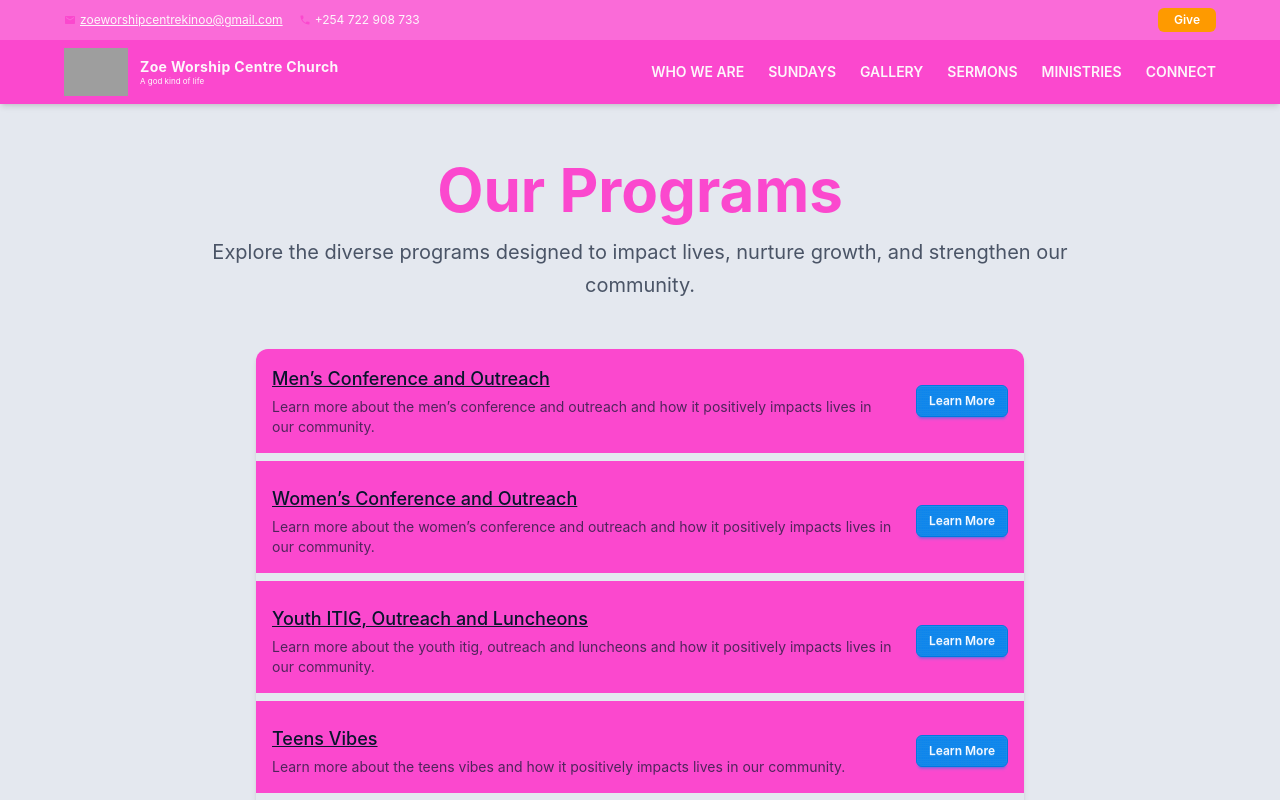
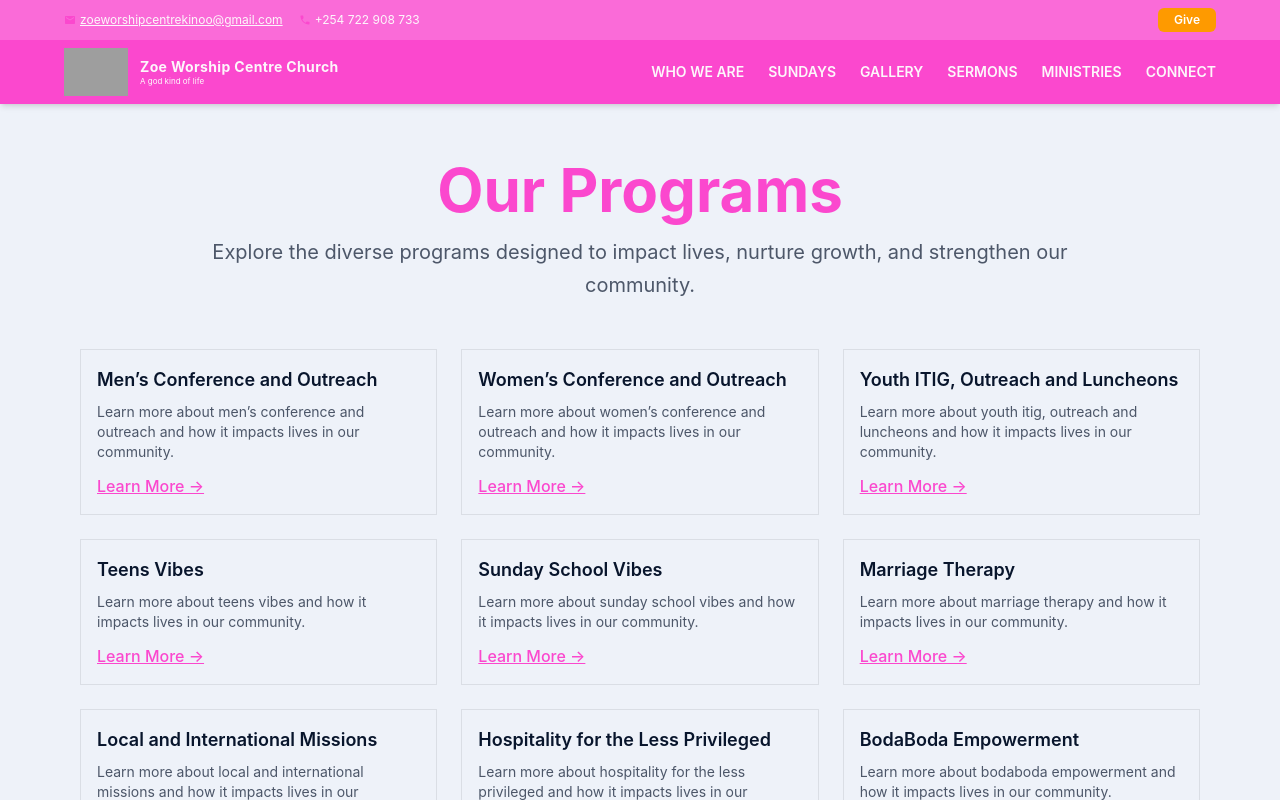
Before and after one commit to bugijay7/zoewc, a React (Vite) app in the folder client/: page /programs in a window 1280 px wide. Shown: the top 800 px of the page. Built offline with nearby package versions, Linux system fonts and the light colour scheme; grey boxes are pictures that could not be loaded.

Commit message:
programs

```diff
--- a/client/src/pages/Programs.jsx
+++ b/client/src/pages/Programs.jsx
@@ -17,38 +17,39 @@ export default function Programs() {
   ];
 
   return (
-    <div className="bg-base-200 pt-40 py-16 px-6 md:px-20 font-montserrat">
+    <div className="pt-40 py-16 px-6 md:px-20 font-montserrat">
       {/* Hero Section */}
       <div className="max-w-4xl mx-auto text-center mb-12 space-y-4">
         <h1 className="text-5xl md:text-6xl font-bold text-primary">
           Our Programs
         </h1>
         <p className="text-base-content/70 text-lg md:text-xl leading-relaxed">
-          Explore the diverse programs designed to impact lives, nurture growth, and strengthen our community.
+          Explore the diverse programs designed to impact lives, nurture growth,
+          and strengthen our community.
         </p>
       </div>
 
-      {/* Programs List */}
-      <ul className="max-w-3xl mx-auto bg-primary rounded-box shadow-md divide-y-8 divide-base-200">
+      {/* Programs Grid */}
+      <div className="max-w-6xl mx-auto grid grid-cols-2 md:grid-cols-3 gap-6">
         {programs.map((program, index) => (
-          <li key={index} className="list-row p-4 mt-2 flex flex-col md:flex-row items-center gap-4 md:gap-6">
-            <div className="flex-1">
-              <div className="text-lg font-medium underline">{program.name}</div>
-              <p className="text-xs md:text-sm opacity-70 mt-1">
-                Learn more about the {program.name.toLowerCase()} and how it positively impacts lives in our community.
+          <div
+            key={index}
+            className="flex flex-col items-start p-4 border border-base-300"
+          >
+            <h2 className="text-lg font-semibold">{program.name}</h2>
+            <p className="text-sm opacity-70 mt-2">
+              Learn more about {program.name.toLowerCase()} and how it impacts
+              lives in our community.
             </p>
-            </div>
-            <div className="flex-shrink-0 mt-2 md:mt-0">
             <Link
               to={program.link}
-                className="btn btn-secondary btn-sm"
+              className="mt-3 text-primary font-medium underline hover:text-primary-focus"
             >
-                Learn More
+              Learn More →
             </Link>
           </div>
-          </li>
         ))}
-      </ul>
+      </div>
     </div>
   );
 }
```
Lines whose indentation alone changed are shown as unchanged.
